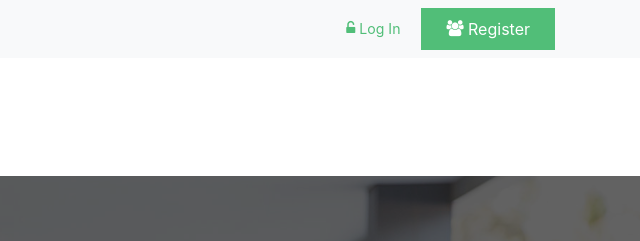
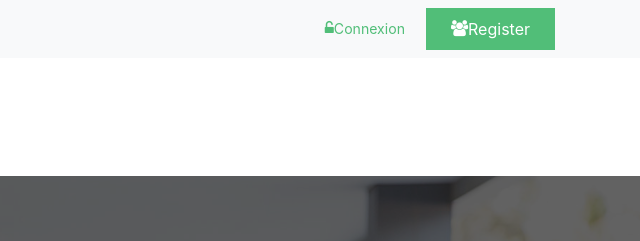
Before and after one commit to ilyassman/PFA, a plain HTML site: page index.html in a window 1280 px wide. Shown: the top 241 px of the page, 640-1280 px from the left. Drawn offline with Linux system fonts and the light colour scheme; files whose address does not match are found by name; a web font is replaced by a local one.

Commit message:
pfa_first

```diff
--- a/index.html
+++ b/index.html
@@ -100,8 +100,8 @@
             <a href="#" class="small mr-3"><span class="icon-envelope-o mr-2"></span>Contact</a>
           </div>
           <div class="col-lg-3 text-right">
-            <a href="login.html" class="small mr-3"><span class="icon-unlock-alt"></span> Log In</a>
-            <a href="register.html" class="small btn btn-primary px-4 py-2 rounded-0"><span class="icon-users"></span> Register</a>
+            <a href="login.html" class="small mr-3"><span class="icon-unlock-alt"></span>Connexion</a>
+            <a href="register.html" class="small btn btn-primary px-4 py-2 rounded-0"><span class="icon-users"></span>Register</a>
           </div>
         </div>
       </div>
```
